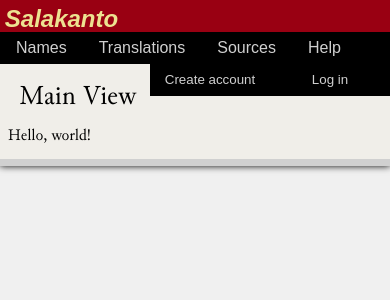
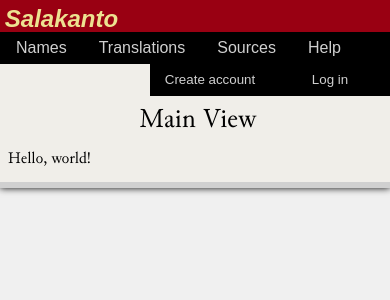
Before and after one commit to hperala/salakanto, a PHP site: page / in a window 390 px wide. Shown: the top 300 px of the page. Run offline with PHP 8.4, Linux system fonts and the light colour scheme; data comes from the database, SQL or seed files in the repository; data that the repository does not hold is empty.

Commit message:
Improve mobile rendering

```diff
--- a/website/css/layout.css
+++ b/website/css/layout.css
@@ -95,7 +95,7 @@ ul#user li a {
 
     font-size: smaller;
 
-    width: 9em; /*7em;*/
+    width: 9em;
     height: 2em;
     line-height: 2em;
     text-align: center;
@@ -109,6 +109,8 @@ ul#user li.selected a {
 /* End from */
 h1 {
     margin-left: .2em;
+    margin-top: 1.5em;
+    clear: both;
 }
 #content {
     margin: .5em;
--- a/website/include/template/root.php
+++ b/website/include/template/root.php
@@ -5,6 +5,7 @@
 <?php echo $this->param('title'); ?>
 </title>
 <meta charset="UTF-8">
+<meta name="viewport" content="width=device-width, initial-scale=1">
 <link rel="stylesheet" href="css/text.css">
 <link rel="stylesheet" href="css/layout.css">
 <link rel="stylesheet" href="css/elements.css">
```
